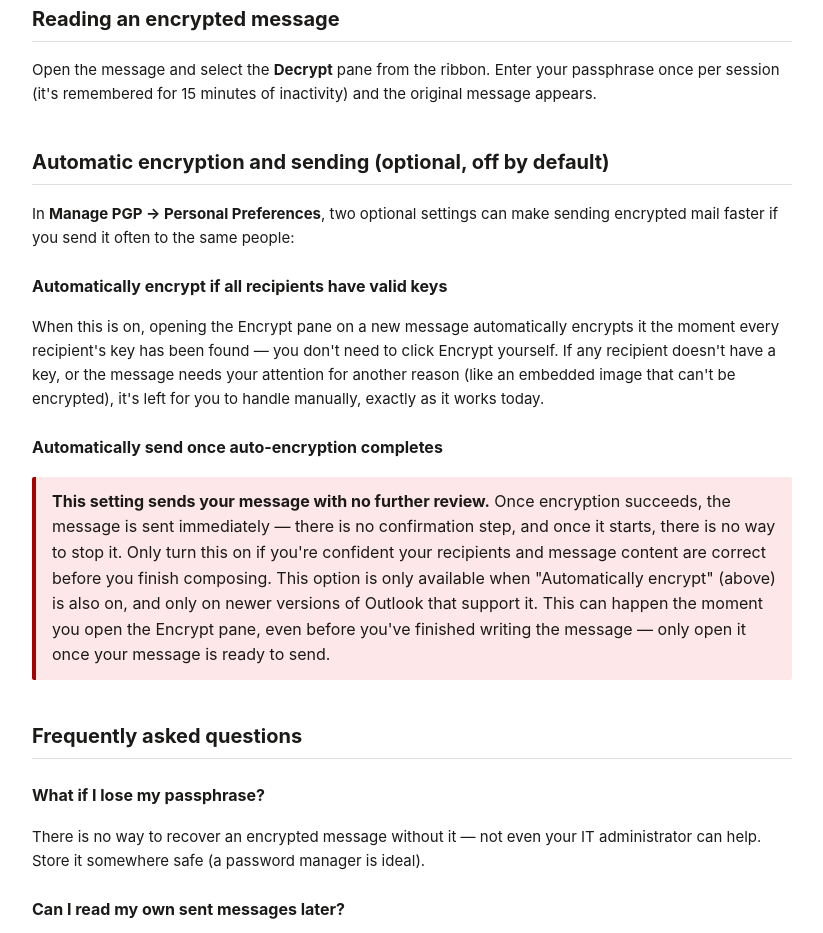
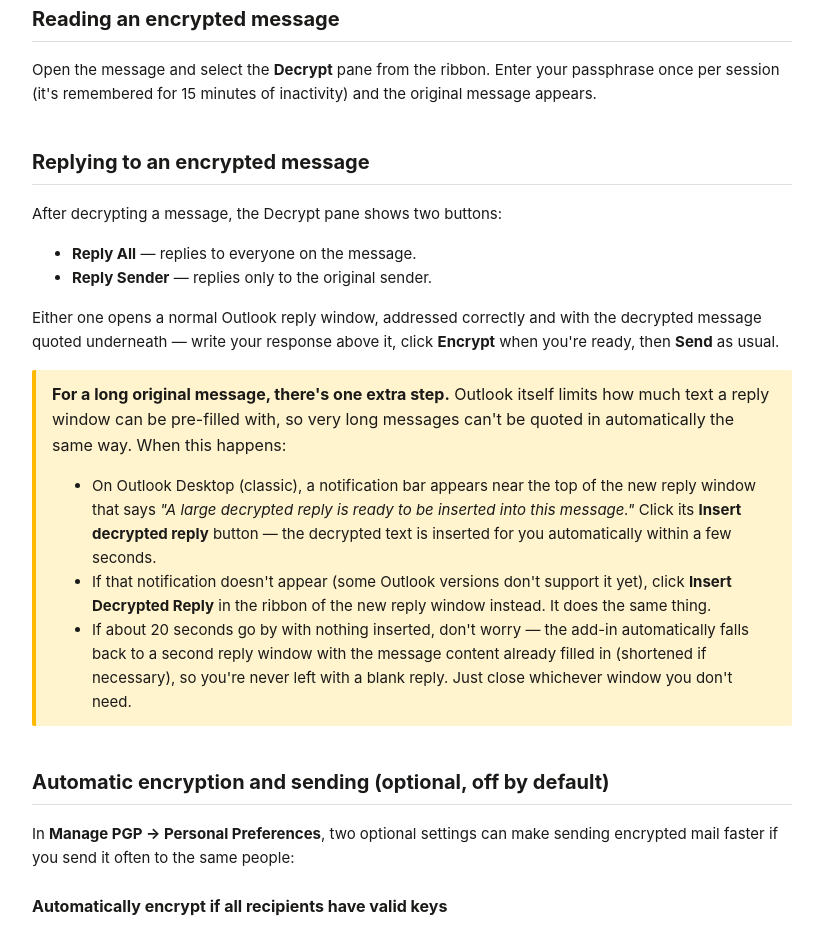
Before and after one commit to Ruscal-Technologies/PGP-for-Outlook, a website: page web/user-guide.html in a window 1280 px wide. Shown: the part 1010-1943 px from the top of the page, without its empty margins (228-1051 px from the left). Drawn offline with Linux system fonts and the light colour scheme.

Commit message:
docs: add Replying to an encrypted message section to User's Guide
Covers the Reply All / Reply Sender buttons and the large-message
reply-handoff path specifically -- the notification bar's "Insert
decrypted reply" action on classic Outlook Desktop, the ribbon fallback
button for other platforms, and the ~20s automatic fallback to a second
reply window so users aren't left wondering if nothing was inserted.

```diff
--- a/web/user-guide.html
+++ b/web/user-guide.html
@@ -84,6 +84,48 @@
     minutes of inactivity) and the original message appears.
   </p>
 
+  <h2>Replying to an encrypted message</h2>
+  <p>
+    After decrypting a message, the Decrypt pane shows two buttons:
+  </p>
+  <ul>
+    <li><strong>Reply All</strong> — replies to everyone on the message.</li>
+    <li><strong>Reply Sender</strong> — replies only to the original sender.</li>
+  </ul>
+  <p>
+    Either one opens a normal Outlook reply window, addressed correctly and
+    with the decrypted message quoted underneath — write your response above
+    it, click <strong>Encrypt</strong> when you're ready, then <strong>Send</strong>
+    as usual.
+  </p>
+  <div class="callout">
+    <strong>For a long original message, there's one extra step.</strong>
+    Outlook itself limits how much text a reply window can be pre-filled
+    with, so very long messages can't be quoted in automatically the same
+    way. When this happens:
+    <ul style="margin-bottom:0;">
+      <li>
+        On Outlook Desktop (classic), a notification bar appears near the top
+        of the new reply window that says <em>"A large decrypted reply is
+        ready to be inserted into this message."</em> Click its
+        <strong>Insert decrypted reply</strong> button — the decrypted text
+        is inserted for you automatically within a few seconds.
+      </li>
+      <li>
+        If that notification doesn't appear (some Outlook versions don't
+        support it yet), click <strong>Insert Decrypted Reply</strong> in the
+        ribbon of the new reply window instead. It does the same thing.
+      </li>
+      <li>
+        If about 20 seconds go by with nothing inserted, don't worry — the
+        add-in automatically falls back to a second reply window with the
+        message content already filled in (shortened if necessary), so you're
+        never left with a blank reply. Just close whichever window you don't
+        need.
+      </li>
+    </ul>
+  </div>
+
   <h2>Automatic encryption and sending (optional, off by default)</h2>
   <p>
     In <strong>Manage PGP → Personal Preferences</strong>, two optional
```
